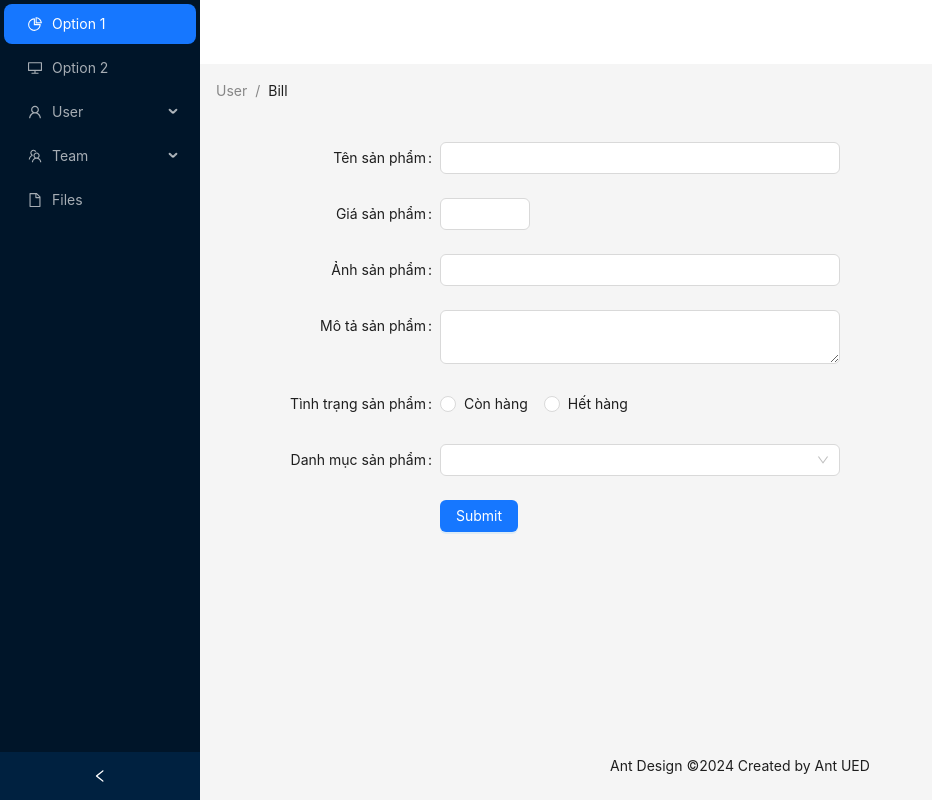
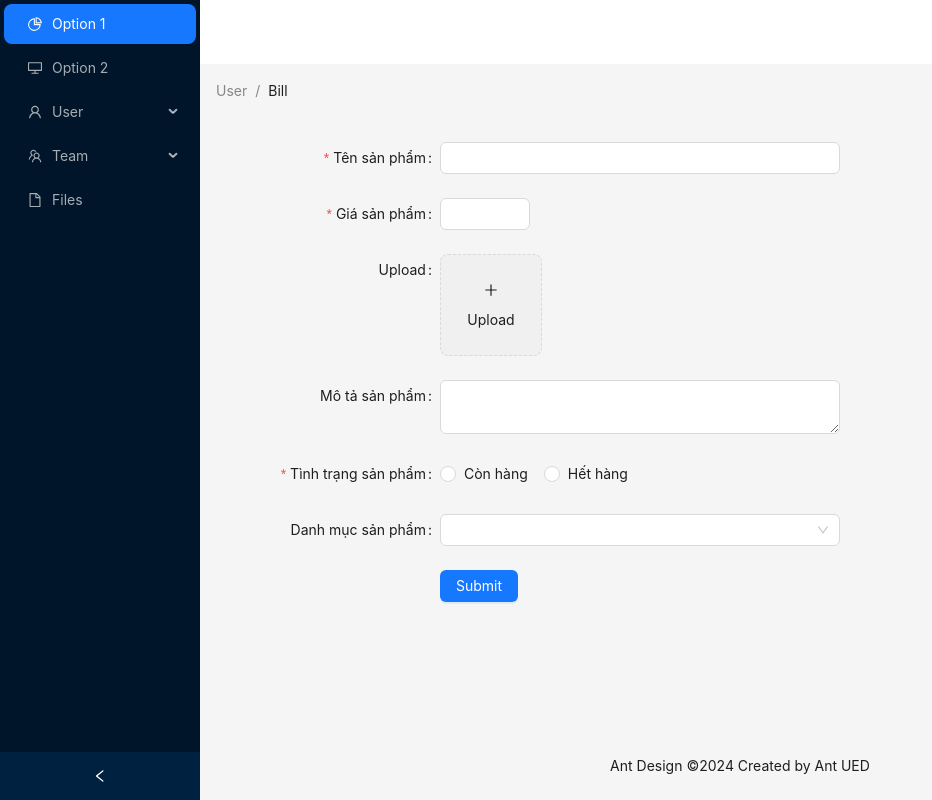
Before and after one commit to datlt2306/FPL-WEB209, a React (Vite) app: page /admin/products/add in a window 1280 px wide. Shown: the whole page, without its empty margins (0-932 px from the left). Built offline with nearby package versions, Linux system fonts and the light colour scheme.

Commit message:
Buổi 6: Enhance product addition page: Integrate file upload functionality, add validation rules for product name and price, and include Ant Design icons for improved UI.

```diff
--- a/package.json
+++ b/package.json
@@ -11,6 +11,7 @@
         "preview": "vite preview"
     },
     "dependencies": {
+        "@ant-design/icons": "^5.5.1",
         "@tanstack/react-query": "^5.59.19",
         "antd": "^5.21.6",
         "react": "^18.3.1",
--- a/src/pages/(admin)/products-add/page.tsx
+++ b/src/pages/(admin)/products-add/page.tsx
@@ -1,5 +1,6 @@
+import { PlusOutlined } from "@ant-design/icons";
 import { useMutation } from "@tanstack/react-query";
-import { Button, Form, Input, InputNumber, message, Radio, Select } from "antd";
+import { Button, Form, Input, InputNumber, message, Radio, Select, Upload } from "antd";
 import TextArea from "antd/es/input/TextArea";
 import React from "react";
 
@@ -23,6 +24,12 @@ const AdminProductsAddPage = () => {
             console.log(error.message);
         },
     });
+    const normFile = (e: any) => {
+        if (Array.isArray(e)) {
+            return e;
+        }
+        return e?.fileList;
+    };
     return (
         <div>
             {contextHolder}
@@ -33,19 +40,42 @@ const AdminProductsAddPage = () => {
                 style={{ maxWidth: 600 }}
                 onFinish={(values) => mutate(values)}
             >
-                <Form.Item label="Tên sản phẩm" name="name">
+                <Form.Item
+                    label="Tên sản phẩm"
+                    name="name"
+                    rules={[
+                        { required: true, message: "Vui lòng nhập tên sản phẩm" },
+                        { min: 3, message: "Sản phẩm ít nhất 3 ký tự" },
+                    ]}
+                >
                     <Input />
                 </Form.Item>
-                <Form.Item label="Giá sản phẩm" name="price">
+                <Form.Item
+                    label="Giá sản phẩm"
+                    name="price"
+                    rules={[
+                        { required: true, message: "Vui lòng nhập giá sản phẩm" },
+                        { type: "number", min: 0, message: "Giá không âm" },
+                    ]}
+                >
                     <InputNumber />
                 </Form.Item>
-                <Form.Item label="Ảnh sản phẩm" name="imageUrl">
-                    <Input />
+                <Form.Item label="Upload" valuePropName="fileList" getValueFromEvent={normFile}>
+                    <Upload action="/upload.do" listType="picture-card" multiple>
+                        <button style={{ border: 0, background: "none" }} type="button">
+                            <PlusOutlined />
+                            <div style={{ marginTop: 8 }}>Upload</div>
+                        </button>
+                    </Upload>
                 </Form.Item>
                 <Form.Item label="Mô tả sản phẩm" name="description">
                     <TextArea />
                 </Form.Item>
-                <Form.Item label="Tình trạng sản phẩm" name="inStock">
+                <Form.Item
+                    label="Tình trạng sản phẩm"
+                    name="inStock"
+                    rules={[{ required: true, message: "Vui lòng chọn tình trạng sản phẩm" }]}
+                >
                     <Radio.Group>
                         <Radio value={true}>Còn hàng</Radio>
                         <Radio value={false}>Hết hàng</Radio>
```
Also changed, not shown: 1 other file (tests, documents, lock files or other folders).
